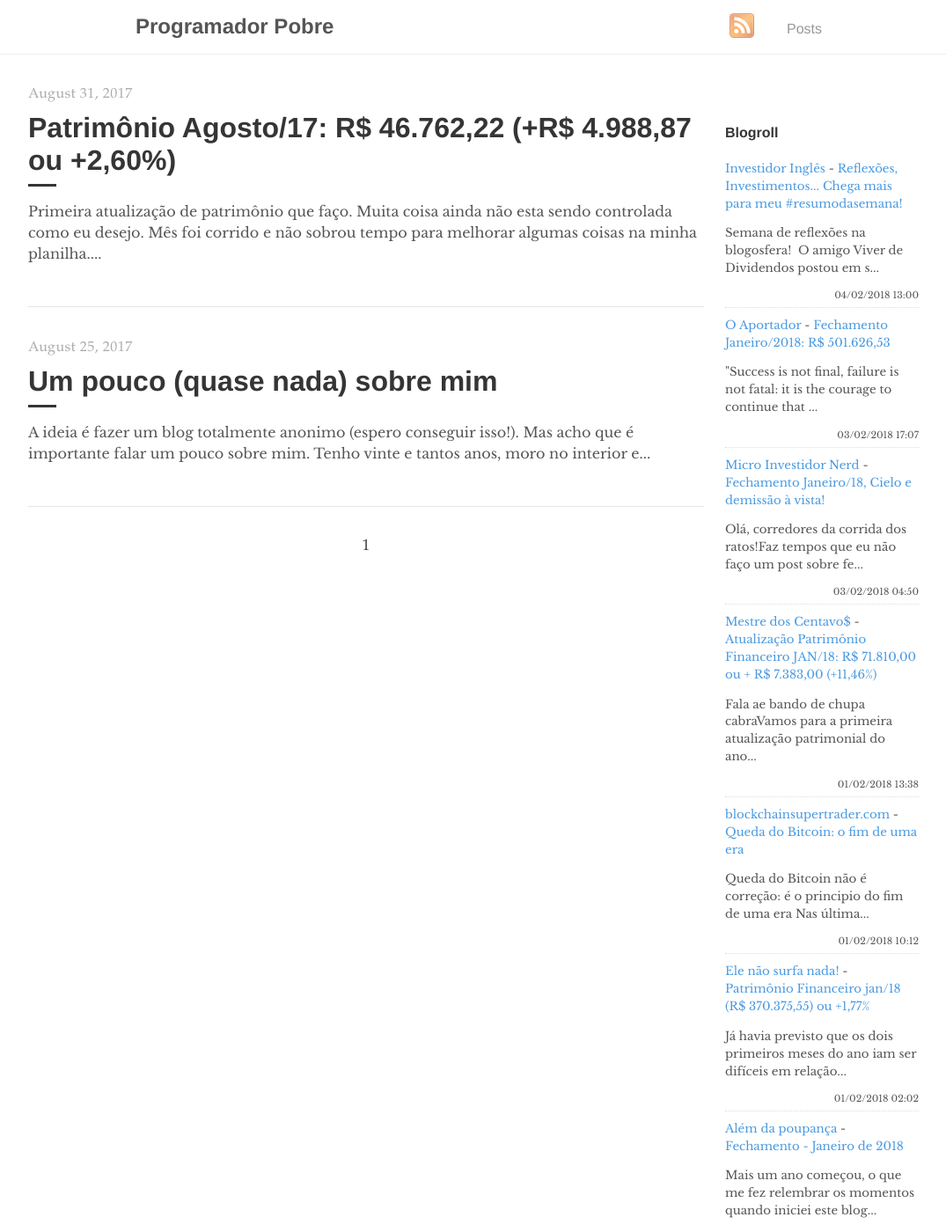
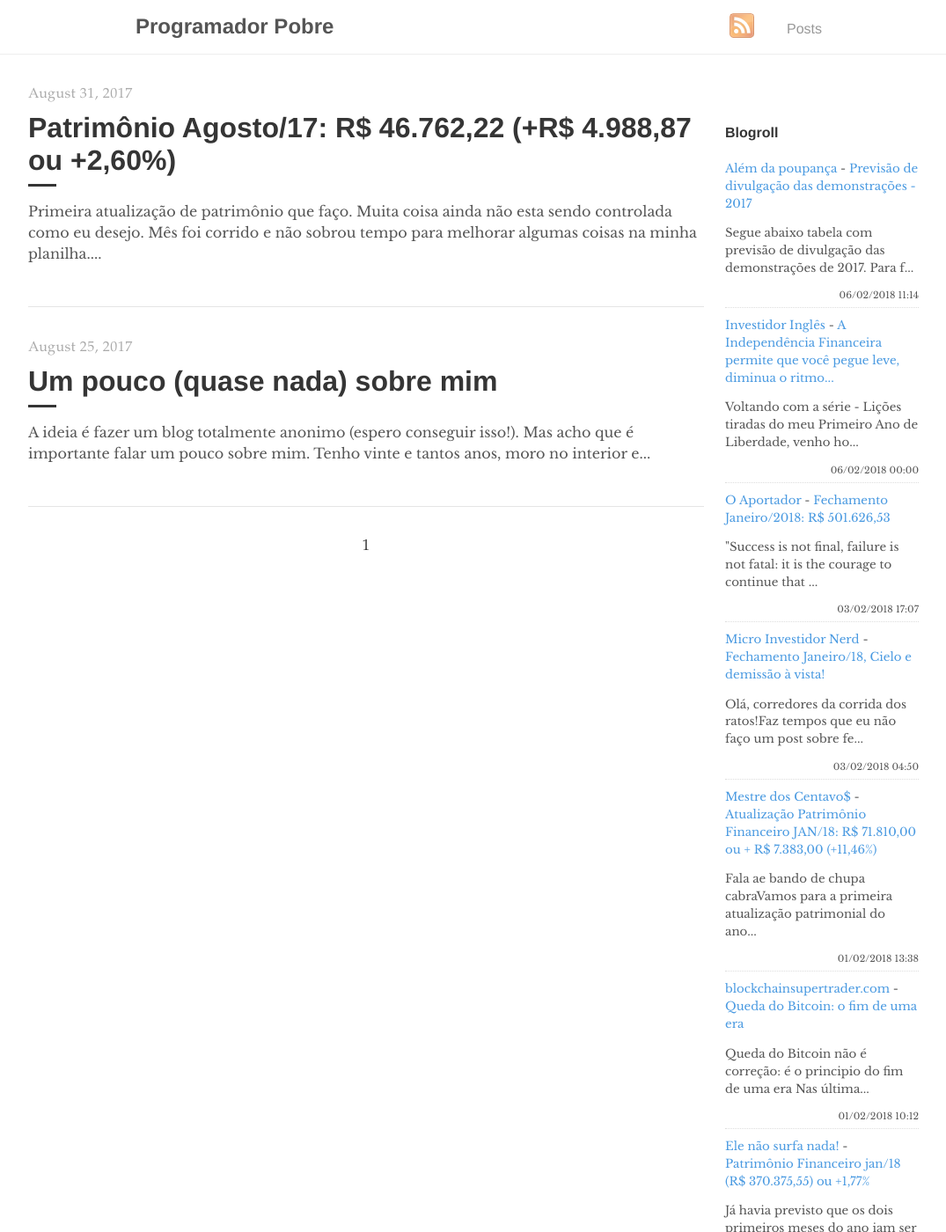
Before and after one commit to programadorpobre/programadorpobre.github.io, a Jekyll site: the page built from index.html, in a window 1280 px wide and 1400 px high. Shown: the whole window at 88% size, without its empty margins (96-1171 px from the left). Built offline with Jekyll 4.4.1, drawn with Linux system fonts in a browser that asks for light colours; the list of posts is cut into pages by our own code; comment, search, counter and statistics services are not loaded.

Commit message:
[ci skip] travis #185

```diff
--- a/_includes/feed-entries.html
+++ b/_includes/feed-entries.html
@@ -1,7 +1,12 @@
 <div class="feed-entry">
-    <a class="feed-entry-site-name" href="http://www.investidoringles.com/">Investidor Inglês</a> - <a class="feed-entry-title" href="http://www.investidoringles.com/2018/02/reflexoes-investimentos-resumo-da-semanapara.html">Reflexões, Investimentos... Chega mais para meu #resumodasemana!</a>
-    <p class="feed-entry-summary">Semana de reflexões na blogosfera!&nbsp; O amigo Viver de Dividendos postou em s...</p>
-    <time datetime="2018-02-04T13:00:00.000-02:00">04/02/2018 13:00</time>
+    <a class="feed-entry-site-name" href="http://alemdapoupanca.blogspot.com/">Além da poupança</a> - <a class="feed-entry-title" href="http://alemdapoupanca.blogspot.com/2018/02/previsao-de-divulgacao-das.html">Previsão de divulgação das demonstrações - 2017</a>
+    <p class="feed-entry-summary">Segue abaixo tabela com previsão de divulgação das demonstrações de 2017. Para f...</p>
+    <time datetime="2018-02-06T11:14:00.000-02:00">06/02/2018 11:14</time>
+</div>
+<div class="feed-entry">
+    <a class="feed-entry-site-name" href="http://www.investidoringles.com/">Investidor Inglês</a> - <a class="feed-entry-title" href="http://www.investidoringles.com/2018/02/a-independencia-financeira-permite-diminuir-ritmo.html">A Independência Financeira permite que você pegue leve, diminua o ritmo...</a>
+    <p class="feed-entry-summary">Voltando com a série - Lições tiradas do meu Primeiro Ano de Liberdade, venho ho...</p>
+    <time datetime="2018-02-06T00:00:00.000-02:00">06/02/2018 00:00</time>
 </div>
 <div class="feed-entry">
     <a class="feed-entry-site-name" href="http://oaportadorfinanceiro.blogspot.com/">O Aportador</a> - <a class="feed-entry-title" href="http://oaportadorfinanceiro.blogspot.com/2018/02/fechamento-janeiro2018-r-50162653.html">Fechamento Janeiro/2018: R$ 501.626,53</a>
@@ -29,11 +34,6 @@
     <time datetime="2018-02-01T02:02:00.000-02:00">01/02/2018 02:02</time>
 </div>
 <div class="feed-entry">
-    <a class="feed-entry-site-name" href="http://alemdapoupanca.blogspot.com/">Além da poupança</a> - <a class="feed-entry-title" href="http://alemdapoupanca.blogspot.com/2018/01/fechamento-janeiro-de-2018.html">Fechamento - Janeiro de 2018</a>
-    <p class="feed-entry-summary">Mais um ano começou, o que me fez relembrar os momentos quando iniciei este blog...</p>
-    <time datetime="2018-01-31T21:04:00.000-02:00">31/01/2018 21:04</time>
-</div>
-<div class="feed-entry">
     <a class="feed-entry-site-name" href="http://mestredosdividendos.blogspot.com/">Mestre dos Dividendos</a> - <a class="feed-entry-title" href="http://mestredosdividendos.blogspot.com/2018/01/pegadinha-do-malandro.html">Pegadinha do malandro</a>
     <p class="feed-entry-summary">Fala ai seus putos : Já escrevo de antemão que não aconteceu nada comigo, estou ...</p>
     <time datetime="2018-01-13T11:12:00.000-08:00">13/01/2018 11:12</time>
```
